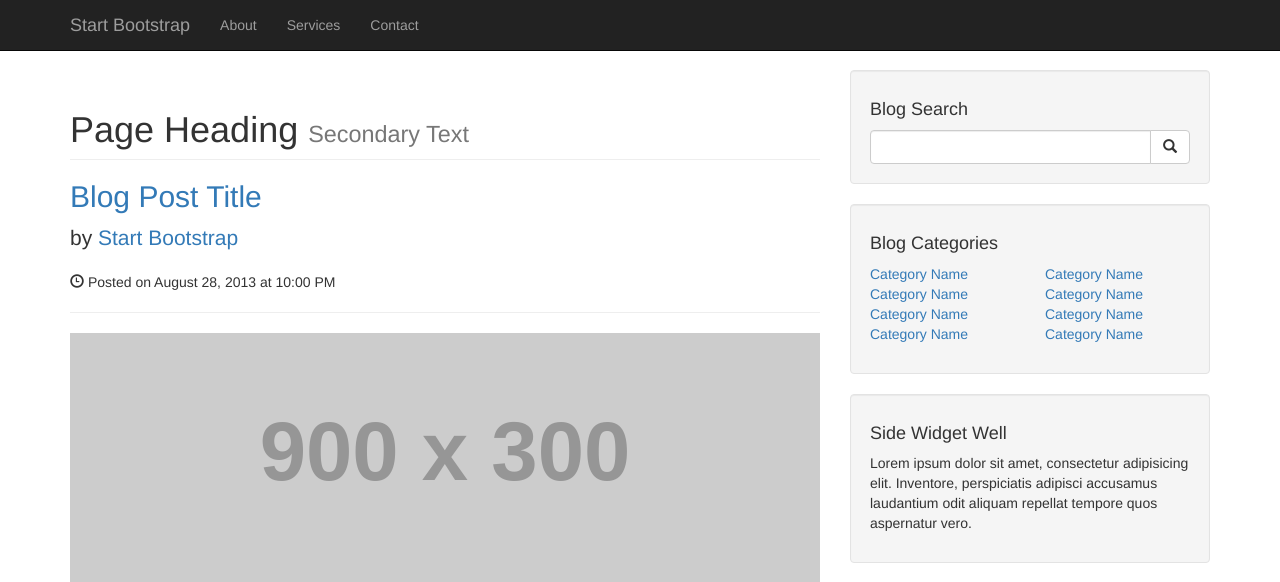
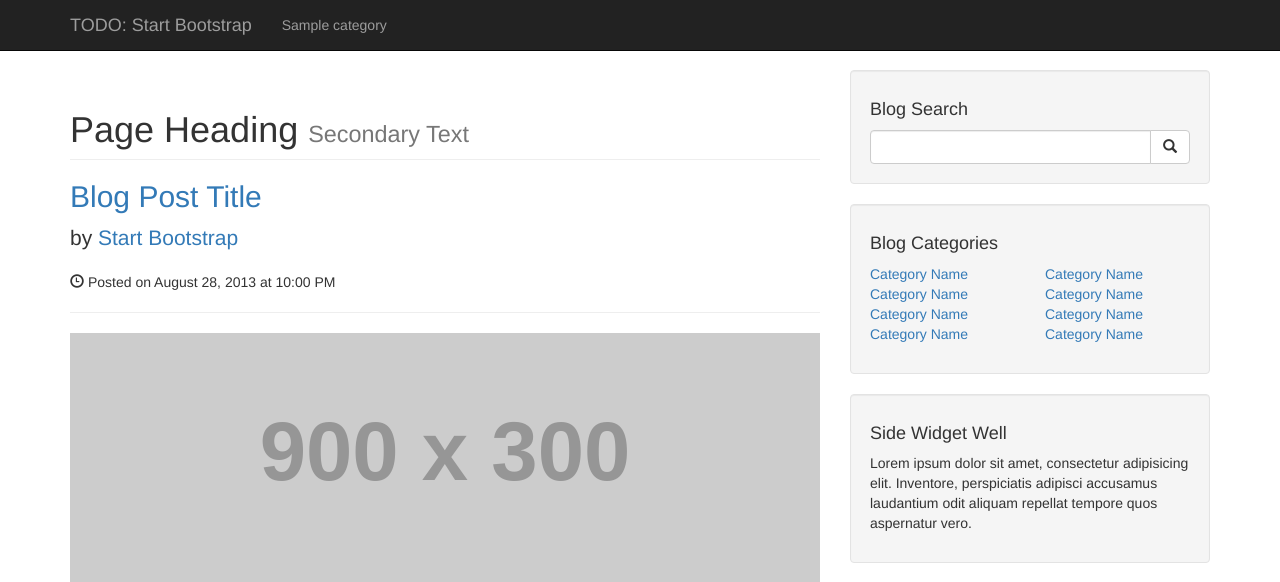
Before and after one commit to HsiaRepo/cms, a PHP site: page / in a window 1280 px wide. Shown: the top 582 px of the page. Run offline with PHP 8.4, Linux system fonts and the light colour scheme; tables that the repository leaves empty or names only in its code hold one stand-in row (values such as "Sample post"); grey boxes labelled with a size stand in for pictures from a placeholder-image service; some libraries are stand-ins or nearby versions.

Commit message:
updated navigation.php to pull data from categories table

```diff
--- a/includes/navigation.php
+++ b/includes/navigation.php
@@ -1,5 +1,4 @@
-<!-- Navigation -->
-
+<!-- Navigation Bar -->
 <nav class="navbar navbar-inverse navbar-fixed-top" role="navigation">
     <div class="container">
         <!-- Brand and toggle get grouped for better mobile display -->
@@ -10,20 +9,25 @@
                 <span class="icon-bar"></span>
                 <span class="icon-bar"></span>
             </button>
-            <a class="navbar-brand" href="#">Start Bootstrap</a>
+            <a class="navbar-brand" href="#">TODO: Start Bootstrap</a>
         </div>
         <!-- Collect the nav links, forms, and other content for toggling -->
         <div class="collapse navbar-collapse" id="bs-example-navbar-collapse-1">
             <ul class="nav navbar-nav">
-                <li>
-                    <a href="#">About</a>
-                </li>
-                <li>
-                    <a href="#">Services</a>
-                </li>
-                <li>
-                    <a href="#">Contact</a>
-                </li>
+                <?php
+
+//                TODO PCP: datasources configured in db.php
+//                TODO: scalabilty of * categories warning
+                $query = "SELECT * FROM categories";
+                $select_all_categories_query = mysqli_query($connection, $query);
+
+                while ($row = mysqli_fetch_assoc($select_all_categories_query)) {
+                    $cat_title = $row['cat_title'];
+
+                    echo "<li><a href='#'>{$cat_title}</a></li>";
+                }
+
+                ?>
             </ul>
         </div>
         <!-- /.navbar-collapse -->
```
